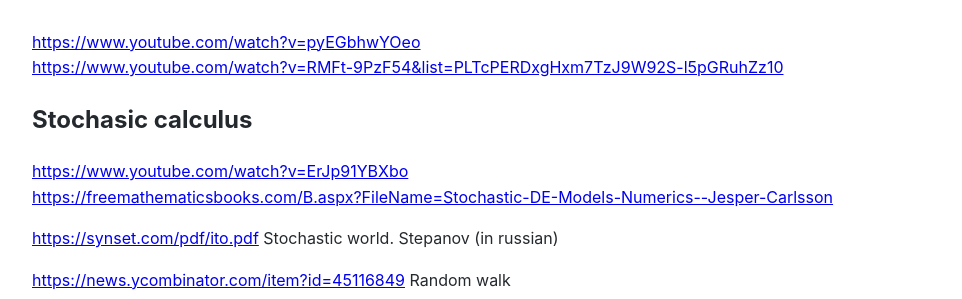
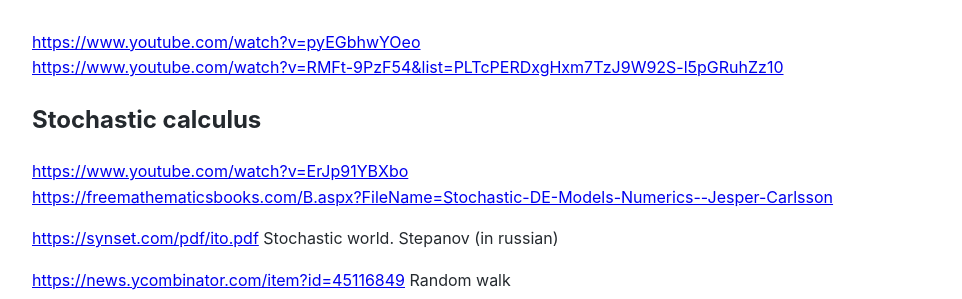
Before and after one commit to Michael-Lubinsky/michael-lubinsky.github.com, a Jekyll site: the page built from math/math.md, in a window 1280 px wide and 900 px high, scrolled down 385 px. Shown: the part 155-454 px from the top of the window, without its empty margins (158-1120 px from the left). Built offline with Jekyll 4.4.1, drawn with Linux system fonts in a browser that asks for light colours; our own code applies the rules of GitHub Pages for plain Markdown files.

Commit message:
Update math.md

```diff
--- a/math/math.md
+++ b/math/math.md
@@ -22,7 +22,7 @@
 <https://www.youtube.com/watch?v=RMFt-9PzF54&list=PLTcPERDxgHxm7TzJ9W92S-l5pGRuhZz10>
 
 
-## Stochasic calculus
+## Stochastic calculus
 
 <https://www.youtube.com/watch?v=ErJp91YBXbo>
 <https://freemathematicsbooks.com/B.aspx?FileName=Stochastic-DE-Models-Numerics--Jesper-Carlsson>
```
